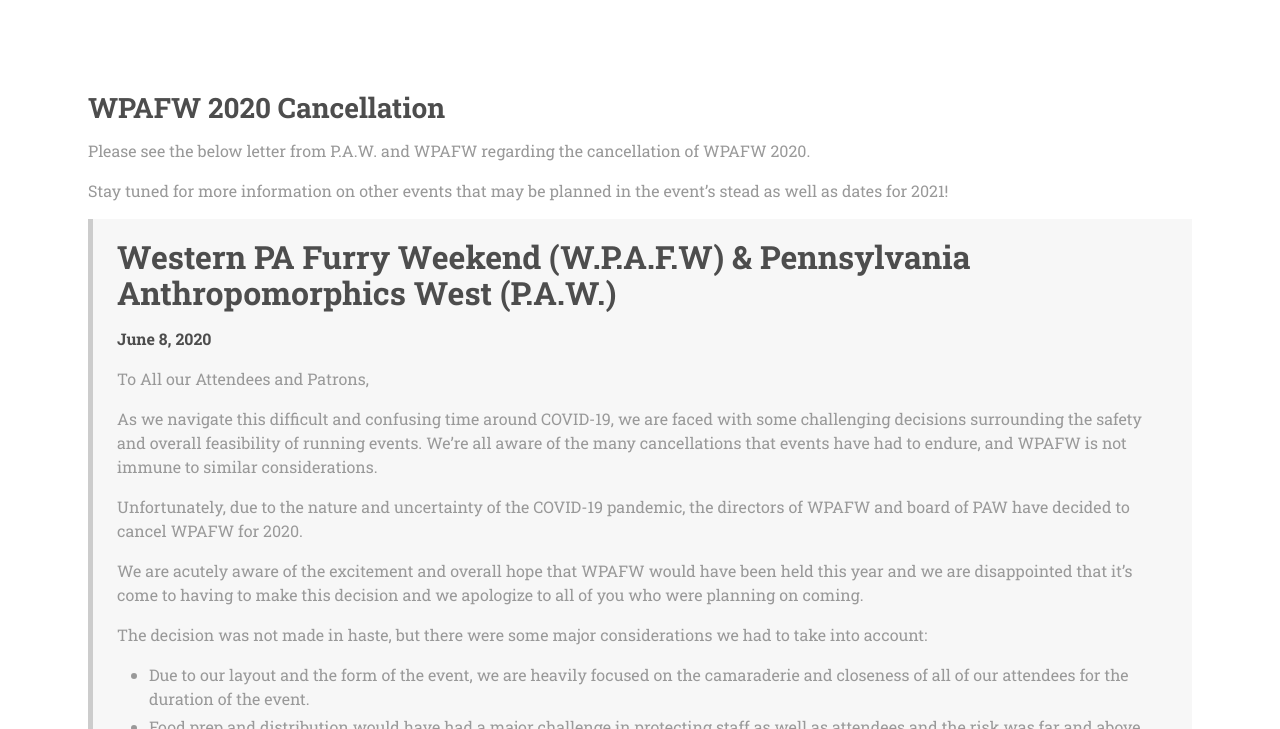
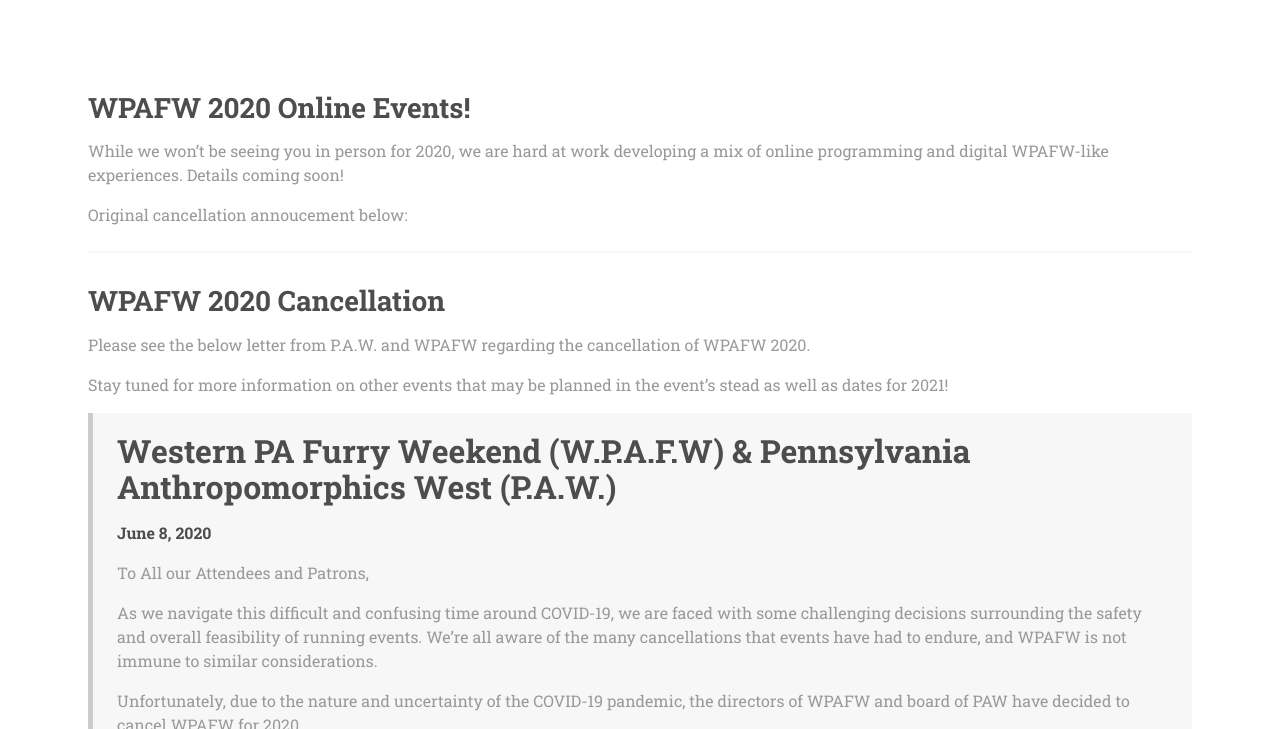
Before and after one commit to wpafw/wpafw.org, a Jekyll site: the page built from index.md, in a window 1280 px wide and 900 px high, scrolled down 596 px, cut to the strip 171-900 px from the top of the window. Built offline with Jekyll 4.4.1, drawn with Linux system fonts in a browser that asks for light colours; nearby versions of some CDN libraries.

Commit message:
Update index.md

```diff
--- a/index.md
+++ b/index.md
@@ -10,6 +10,14 @@ nav-order: 0
 ---
 
 <section class="section">
+
+## WPAFW 2020 Online Events!
+
+While we won't be seeing you in person for 2020, we are hard at work developing a mix of online programming and digital WPAFW-like experiences. Details coming soon!
+
+Original cancellation annoucement below:
+
+---
 
 ## WPAFW 2020 Cancellation
 
```
